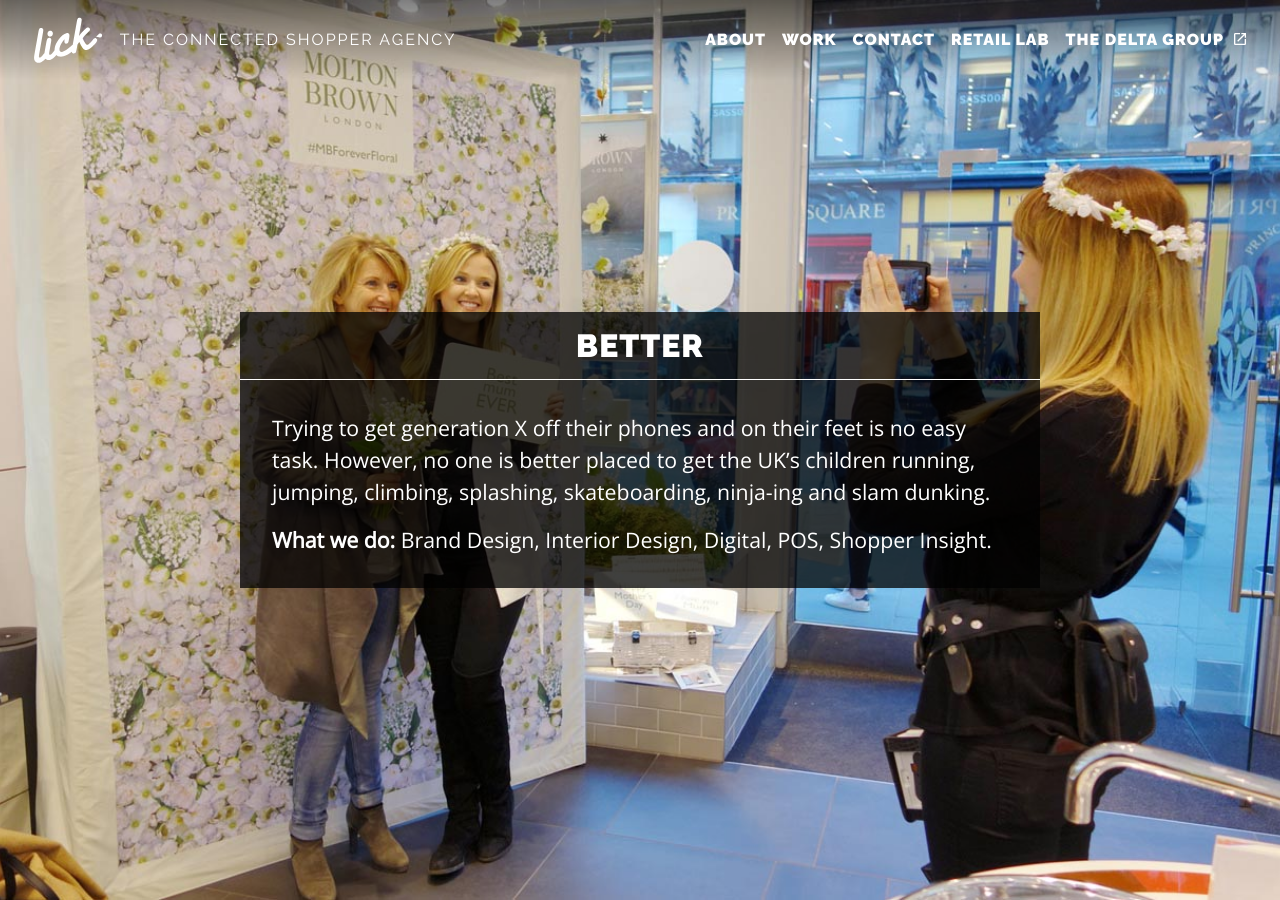
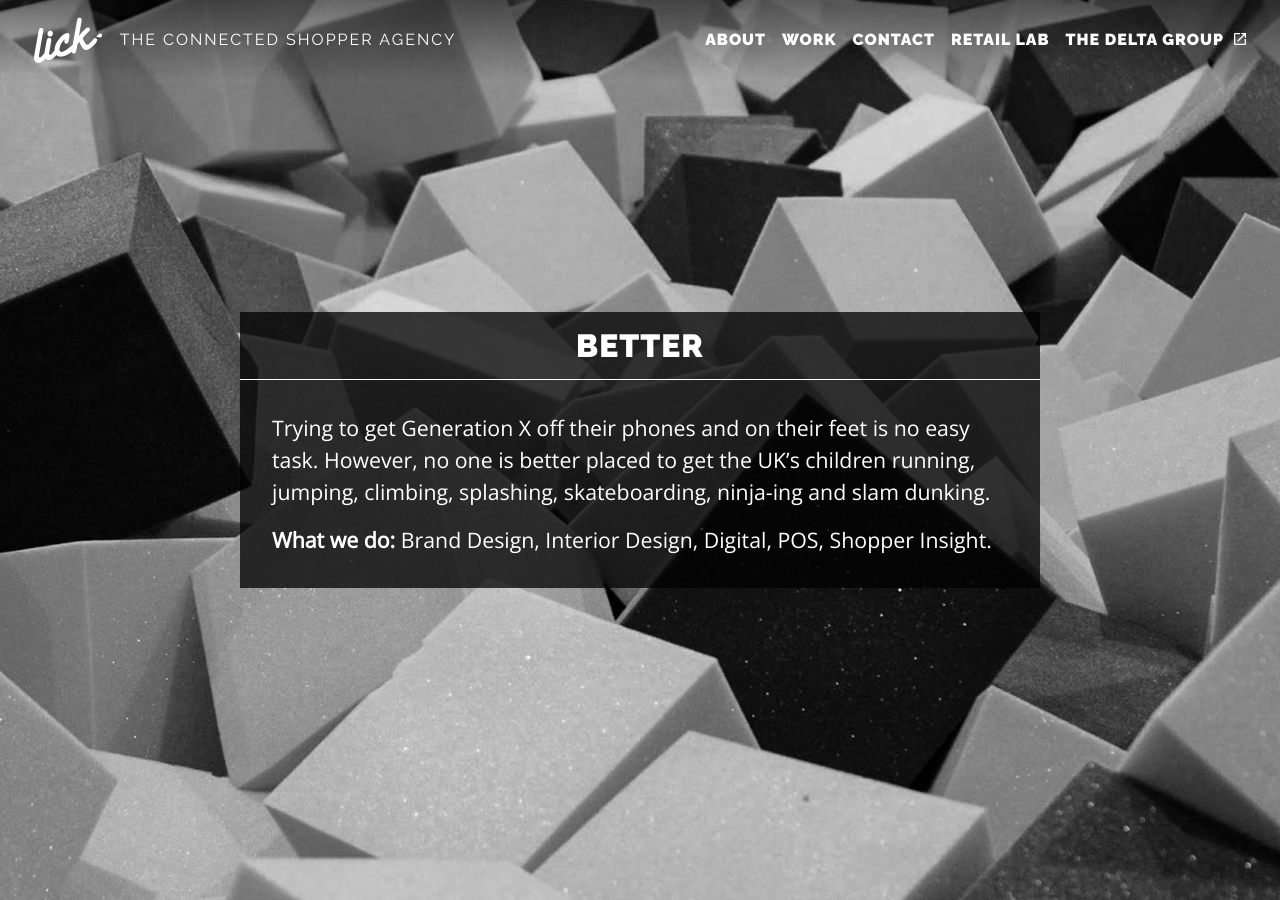
Before and after one commit to lickcreative/website, a Jekyll site: the page built from _work/better.markdown, in a window 1280 px wide and 900 px high. Built offline with Jekyll 4.4.1, drawn with Linux system fonts in a browser that asks for light colours.

Commit message:
Updated Better

```diff
--- a/_work/better.markdown
+++ b/_work/better.markdown
@@ -1,11 +1,11 @@
 ---
 title: Better
 date: 2016-07-21 13:28:00 Z
-cover_image: "/uploads/molton-brown-1280.jpg"
+cover_image: "/uploads/better_cover.jpg"
 desktop_image: "/uploads/gll_desktop@1x.jpg"
 mobile_image: "/uploads/gll_mobile@1x.jpg"
 ---
 
-Trying to get generation X off their phones and on their feet is no easy task. However, no one is better placed to get the UK’s children running,  jumping, climbing, splashing, skateboarding, ninja-ing and slam dunking.
+Trying to get Generation X off their phones and on their feet is no easy task. However, no one is better placed to get the UK’s children running,  jumping, climbing, splashing, skateboarding, ninja-ing and slam dunking.
 
 **What we do:** Brand Design, Interior Design, Digital, POS,  Shopper Insight.
```
